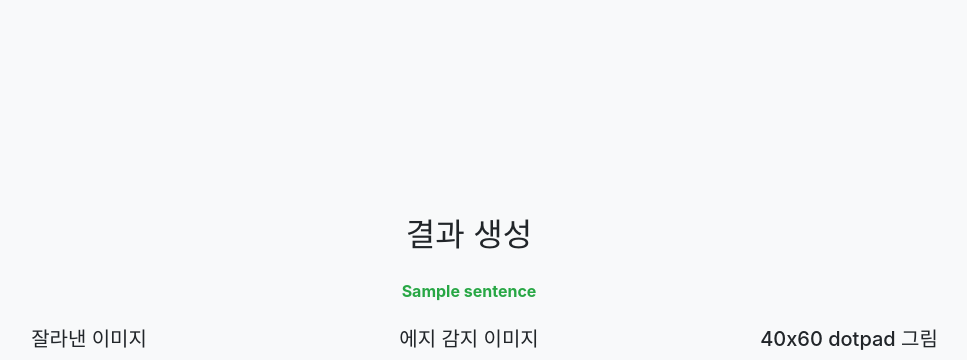
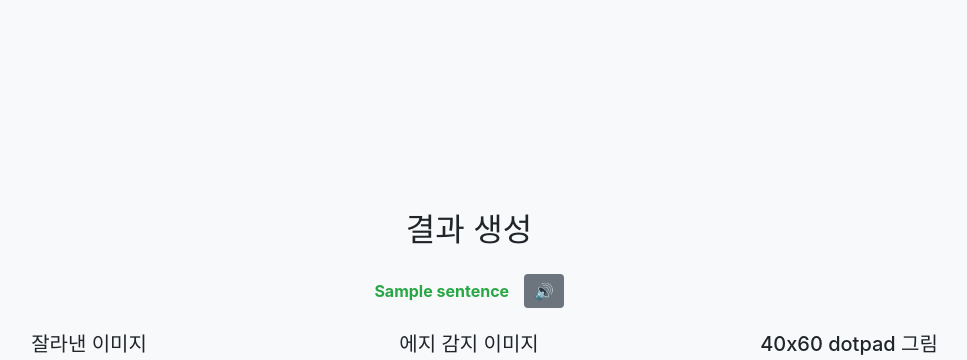
Before and after one commit to slplsp/dotpad_meituan, a Django app: template image2text/templates/image2text/result.html in a window 1280 px wide. Shown: the top 360 px of the page, without its empty margins (171-1138 px from the left). Run offline with Django 4.2, Linux system fonts and the light colour scheme; the template is opened without the code that fills it: most values are stand-ins (such as "Sample title", 1, 10 or a date in 2020); some libraries are stand-ins or nearby versions.

Commit message:
Update result.html

```diff
--- a/image2text/templates/image2text/result.html
+++ b/image2text/templates/image2text/result.html
@@ -11,6 +11,20 @@
         .image-preview { width: 100%; max-width: 300px; height: auto; }
         .status-message { font-weight: bold; }
         .h_button { margin: 5px; padding: 10px 20px; font-size: 16px; cursor: pointer; }
+        /* 样式调整以突出播放按钮 */
+        .speak-button {
+            margin-left: 10px;
+            padding: 5px 10px;
+            font-size: 16px;
+            cursor: pointer;
+            background-color: #6c757d;
+            border: none;
+            color: white;
+            border-radius: 4px;
+        }
+        .speak-button:hover {
+            background-color: #5a6268;
+        }
     </style>
     {% load static %}
     <script type="module" src="{% static 'DotPad_CSUNdemo_chart2.js' %}"></script>
@@ -23,7 +37,9 @@
 
         <div class="text-center mb-4">
             {% if sentence %}
-                <p class="text-success font-weight-bold">{{ sentence }}</p>
+                <p class="text-success font-weight-bold d-inline" id="generated-sentence">{{ sentence }}</p>
+                <!-- 播放按钮 -->
+                <button class="speak-button" id="speak-button" title="播放语音">🔊</button>
             {% else %}
                 <p class="text-danger">해당 문구를 찾을 수 없습니다.</p>
             {% endif %}
@@ -60,7 +76,45 @@
         </div>
     </div>
 
+    <!-- JavaScript -->
+    <script src="https://code.jquery.com/jquery-3.5.1.min.js"></script>
+    <script src="https://cdn.jsdelivr.net/npm/bootstrap@4.5.2/dist/js/bootstrap.bundle.min.js"></script>
+
+    <!-- 语音播报脚本 -->
     <script>
+        document.addEventListener("DOMContentLoaded", function() {
+            const sentenceElement = document.getElementById("generated-sentence");
+            const speakButton = document.getElementById("speak-button");
+
+            // 定义播放语音的函数
+            function playSpeech(text) {
+                if ('speechSynthesis' in window) {
+                    const utterance = new SpeechSynthesisUtterance(text);
+                    utterance.lang = 'en-US'; // 设置为英语（美国）
+                    // 可选：设置语音属性，例如音调、语速等
+                    utterance.pitch = 1;
+                    utterance.rate = 1;
+                    speechSynthesis.speak(utterance);
+                } else {
+                    alert("抱歉，您的浏览器不支持语音播报功能。");
+                }
+            }
+
+            if (sentenceElement) {
+                const text = sentenceElement.textContent;
+
+                // 尝试自动播放语音
+                playSpeech(text);
+
+                // 添加播放按钮的事件监听器，作为自动播放失败时的备选
+                if (speakButton) {
+                    speakButton.addEventListener("click", () => {
+                        playSpeech(text);
+                    });
+                }
+            }
+
+            // Bluetooth Buttons 脚本保持不变
             const statusMessage = document.getElementById("statusMessage");
 
             // 更新状态消息
@@ -136,6 +190,7 @@
                     updateStatusMessage("데이터 전송 실패.", true);
                 }
             });
+        });
     </script>
 </body>
 </html>
```
Lines whose indentation alone changed are shown as unchanged.
